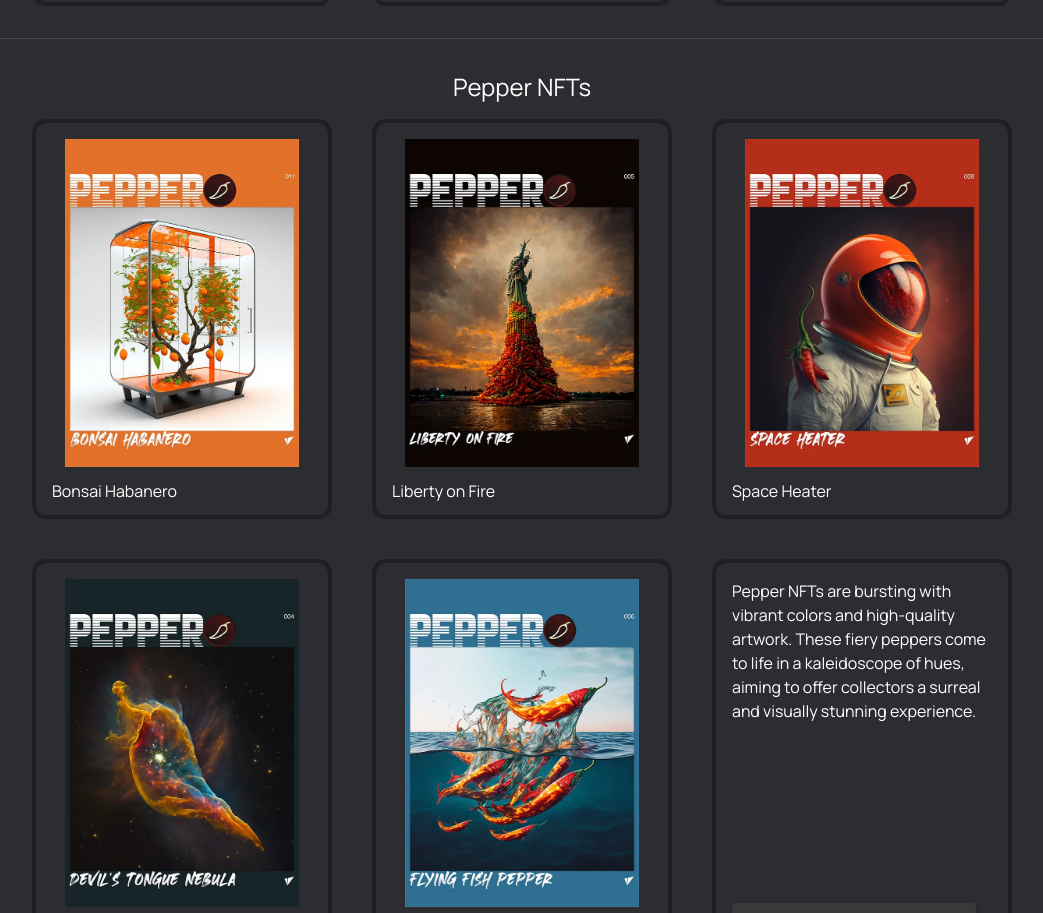
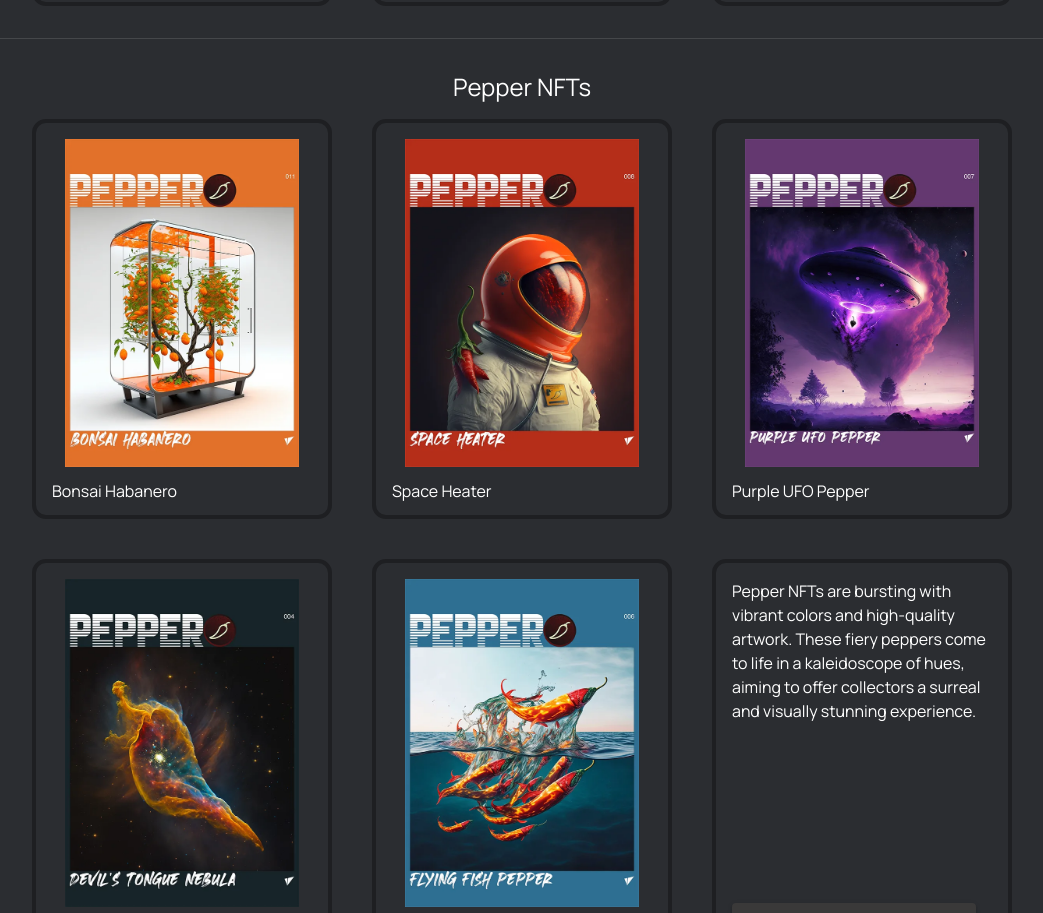
Before and after one commit to imalfect/shyzence-portfolio, a React (Vite) app: page / in a window 1280 px wide. Shown: the part 1309-2222 px from the top of the page, without its empty margins (118-1161 px from the left). Built offline with nearby package versions, Linux system fonts and the light colour scheme.

Commit message:
Update collections.js

```diff
--- a/src/collections.js
+++ b/src/collections.js
@@ -67,11 +67,11 @@ const pepperNFTsCollection = {
     boxHeight: 400,
     images: [
       { img: pepperNFT011, title: "Bonsai Habanero" },
-      { img: pepperNFT005, title: "Liberty on Fire" },
       { img: pepperNFT008, title: "Space Heater" },
+      { img: pepperNFT007, title: "Purple UFO Pepper" },
       { img: pepperNFT004, title: "Devil's Tongue Nebula" },
       { img: pepperNFT006, title: "Flying Fish Pepper" },
-      { img: pepperNFT007, title: "Purple UFO Pepper" },
+      { img: pepperNFT005, title: "Liberty on Fire" },
       { img: pepperNFT001, title: "Adonis in the Square" },
       { img: pepperNFT002, title: "The Pied Pepper" },
       { img: pepperNFT003, title: "A Little Chile at the Beach" },
```
